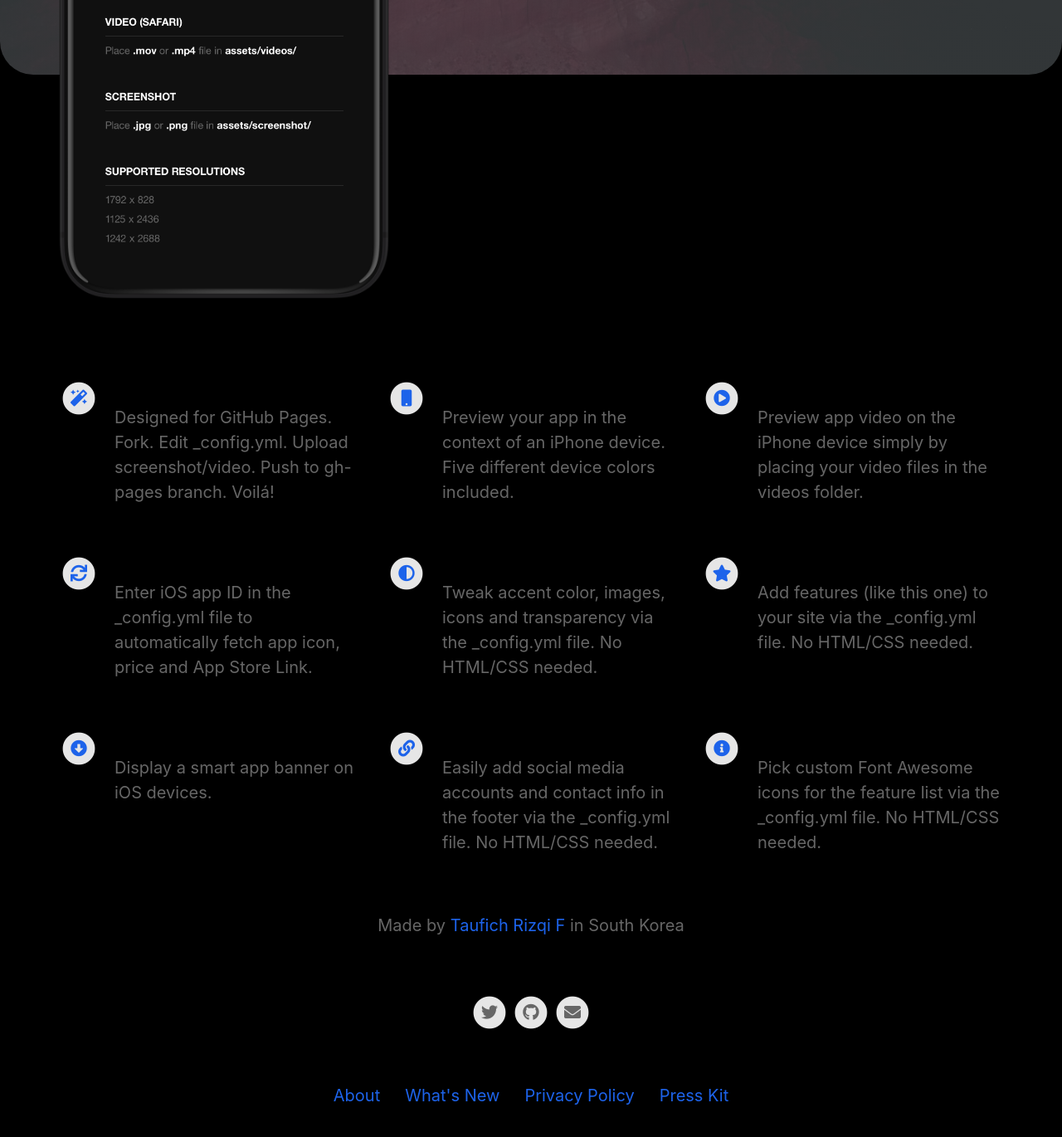
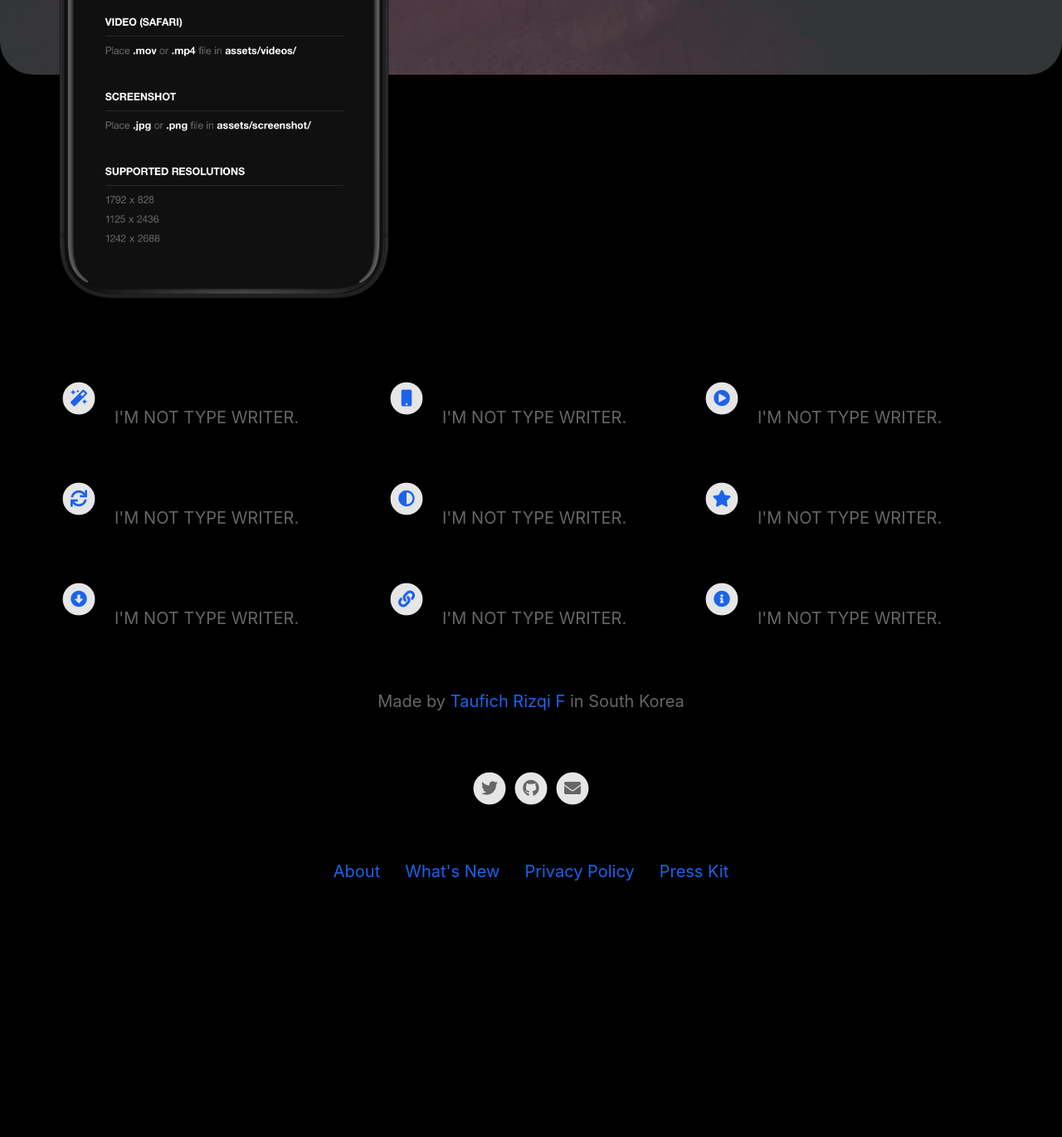
Before and after one commit to afimasyita/page-web-ar, a Jekyll site: the page built from index.html, in a window 1280 px wide and 1400 px high, scrolled down 624 px. Shown: the top 1370 px of the window at 83% size. Built offline with Jekyll 4.4.1, drawn with Linux system fonts in a browser that asks for light colours; nearby versions of some CDN libraries; after the commit the page ends 1754 px from its top, so only the background shows below that.

Commit message:
Update _config.yml

```diff
--- a/_config.yml
+++ b/_config.yml
@@ -4,7 +4,7 @@ page_title                                : Web AR
 # App Info
 ios_app_id                                : 1473085588                               # Required. Enter iOS app ID to automatically populate name, price and icons (e.g. 718043190).
 
-appstore_link                             : https://drive.google.com/open?id=13_l3Z7Ylq64xNisq7tkyil3owdpZIfpX                                          # Automatically populates if not set and if iOS app ID is set. Otherwise enter manually.
+appstore_link                             : https://suwung-inc.github.io/puzzleAR/                                          # Automatically populates if not set and if iOS app ID is set. Otherwise enter manually.
 playstore_link                            : https://drive.google.com/open?id=13_l3Z7Ylq64xNisq7tkyil3owdpZIfpX                                          # Enter Google Play Store URL.
 presskit_download_link                    : https://suwung-inc.github.io                                          # Enter a link to downloadable file or (e.g. public Dropbox link to a .zip file).
                                                                                       # Or upload your press kit file to assets and set path accordingly (e.g. "assets/your_press_kit.zip").
@@ -34,40 +34,40 @@ youtube_username                          :
 # Feature List                            Edit, add or remove features to be presented.
 features                                  :
 
-  - title                                 : GitHub Pages Jekyll Theme
-    description                           : Designed for GitHub Pages. Fork. Edit _config.yml. Upload screenshot/video. Push to gh-pages branch. Voilá!
+  - title                                 : No App Download
+    description                           : I'M NOT TYPE WRITER.
     fontawesome_icon_name                 : magic
 
   - title                                 : iPhone Device Preview
-    description                           : Preview your app in the context of an iPhone device. Five different device colors included.
+    description                           : I'M NOT TYPE WRITER.
     fontawesome_icon_name                 : mobile
 
-  - title                                 : Video Support
-    description                           : Preview app video on the iPhone device simply by placing your video files in the videos folder.
+  - title                                 : Android Device Preview
+    description                           : I'M NOT TYPE WRITER.
     fontawesome_icon_name                 : play-circle
 
-  - title                                 : Automatic Icon and Metadata
-    description                           : Enter iOS app ID in the _config.yml file to automatically fetch app icon, price and App Store Link.
+  - title                                 : Desktop Preview
+    description                           : I'M NOT TYPE WRITER.
     fontawesome_icon_name                 : sync
 
-  - title                                 : Easy to Tweak
-    description                           : Tweak accent color, images, icons and transparency via the _config.yml file. No HTML/CSS needed.
+  - title                                 : Support Any Web Browser
+    description                           : I'M NOT TYPE WRITER.
     fontawesome_icon_name                 : adjust
 
   - title                                 : Feature List
-    description                           : Add features (like this one) to your site via the _config.yml file. No HTML/CSS needed.
+    description                           : I'M NOT TYPE WRITER.
     fontawesome_icon_name                 : star
 
-  - title                                 : Smart App Banner
-    description                           : Display a smart app banner on iOS devices.
+  - title                                 : Fully Performance
+    description                           : I'M NOT TYPE WRITER.
     fontawesome_icon_name                 : arrow-alt-circle-down
 
-  - title                                 : Social Links
-    description                           : Easily add social media accounts and contact info in the footer via the _config.yml file. No HTML/CSS needed.
+  - title                                 : Whatever
+    description                           : I'M NOT TYPE WRITER.
     fontawesome_icon_name                 : link
 
-  - title                                 : FontAwesome Support
-    description                           : Pick custom Font Awesome icons for the feature list via the _config.yml file. No HTML/CSS needed.
+  - title                                 : Keep Calm
+    description                           : I'M NOT TYPE WRITER.
     fontawesome_icon_name                 : info-circle
 
   - title                                 : # New Feature Title
```
